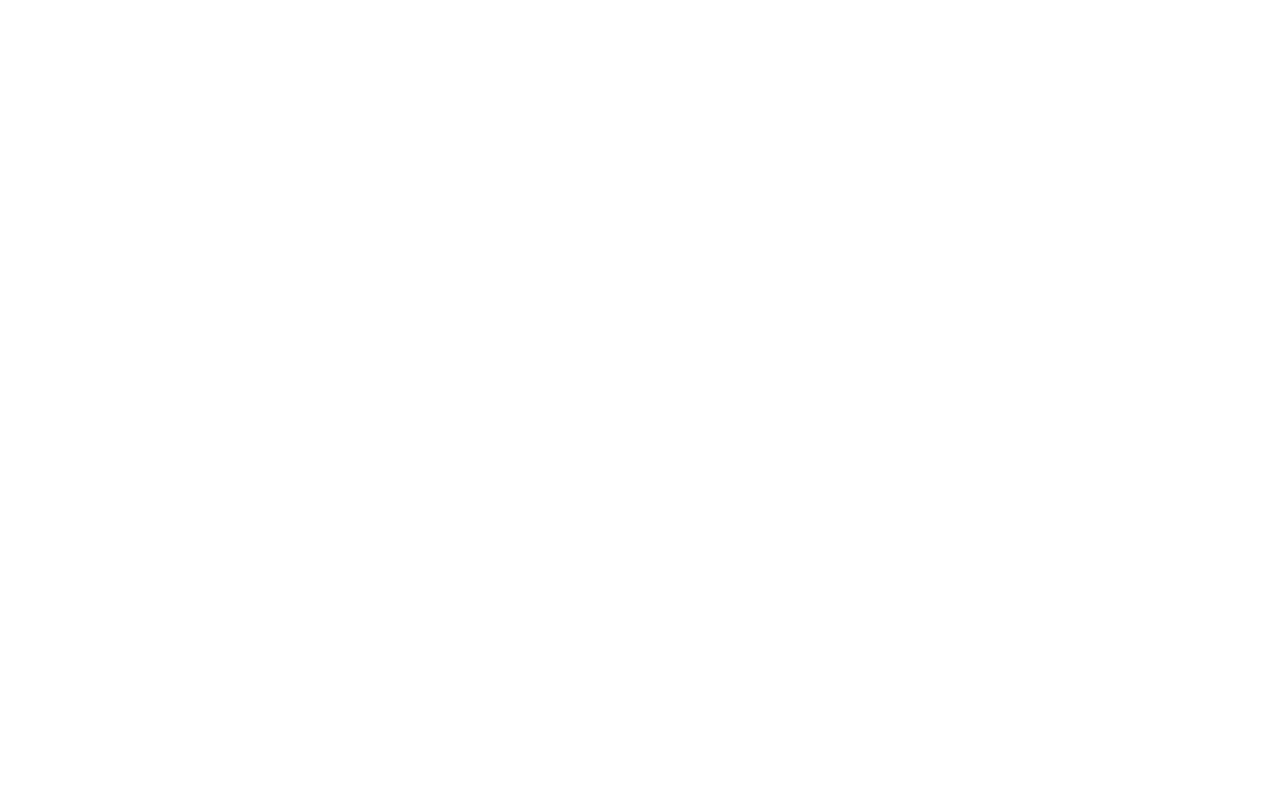
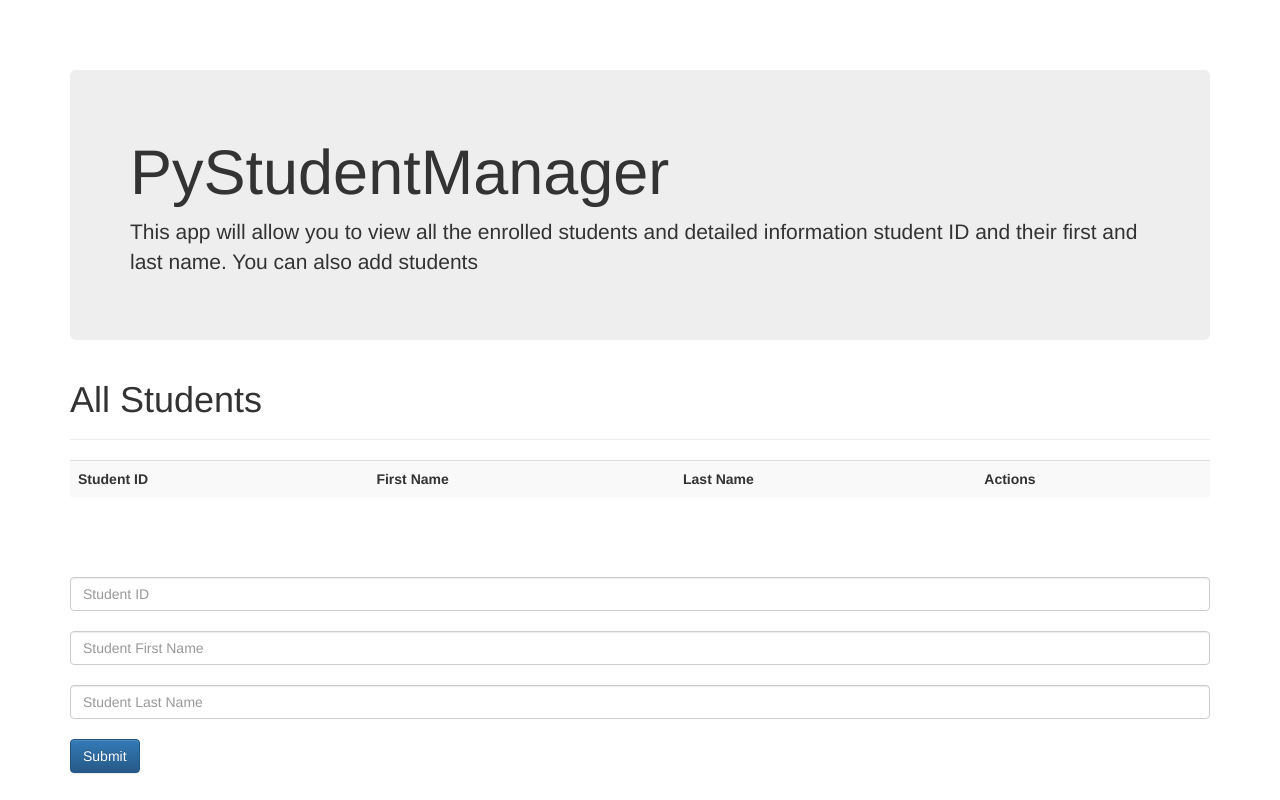
Before and after one commit to LiquidChickenQQ/Python_fundementals, a Flask app: page / in a window 1280 px wide. Before the commit the page is empty. Run offline with Flask 2, Linux system fonts and the light colour scheme; lists and menus that the app fills with data are empty; some libraries are stand-ins or nearby versions.

Commit message:
Forth Commit

```diff
--- a/templates/index.html
+++ b/templates/index.html
@@ -1,7 +1,96 @@
 <!DOCTYPE html>
 <html lang="en">
 <head>
-    <meta charset="tuf-8">
+    <meta charset="UTF-8">
+    <meta http-equiv="X-UA-Compatible" content=""IE="edge">
+    <meta name="viewport" content=""width="device-width, initial-scale=1">
+    <meta name="description" content="PyStudentManager app - Make Your Students Love You!">
+    <meta name="author" content="From Students to Students">
+    <title>Student Manager</title>
+    <link rel="stylesheet" href="https://maxcdn.bootstrapcdn.com/bootstrap/3.3.7/css/bootstrap.min.css" integrity="sha384-BVYiiSIFeK1dGmJRAkycuHAHRg32OmUcww7on3RYdg4Va+PmSTsz/K68vbdEjh4u" crossorigin="anonymous">
+    <link rel="stylesheet" href="https://maxcdn.bootstrapcdn.com/bootstrap/3.3.7/css/bootstrap-theme.min.css" integrity="sha384-rHyoN1iRsVXV4nD0JutlnGaslCJuC7uwjduW9SVrLvRYooPp2bWYgmgJQIXwl/Sp" crossorigin="anonymous">
 
+    <script src="https://oss.maxcdn.comhtml5shiv/3.7.3/html5shiv.min.js"></script>
+    <script src="https://oss.maxcdn.com/respond/1.4.2/respond.min.js"></script>
+    <style>
+    body {
+        padding-top: 70px
+    }
+    footer {
+        margin-top: 50px;
+        padding-top: 20px;
+        padding-bottom: 10px;
+        background-color: #f5f5f5;
+        }
+       .text-muted {
+        color: #777:
+        }
+
+    </style>
 </head>
+
+<body>
+
+<div class="container">
+
+    <div class="jumbotron">
+        <h1>PyStudentManager</h1>
+        <p>This app will allow you to view all the enrolled students and detailed information
+        student ID and their first and last name. You can also add students</p>
+
+    </div>
+    <div class="page-header">
+        <h1>All Students</h1>
+    </div>
+    <div class="row">
+        <div class="col-md-12">
+            <table class="table table-striped">
+                <thread>
+                    <tbody>
+                    <tr>
+                        <th>Student ID</th>
+                        <th>First Name</th>
+                        <th>Last Name</th>
+                        <th>Actions</th>
+                    </tr>
+                </thread>
+                    <tbody>
+                    {% for student in students %}
+                    <tr>
+                        <td>{{ student.students_id }}</td>
+                        <td>{{ student.name }}</td>
+                        <td>{{ student.last_name }}</td>
+                            <button class="btn btn-primary btn-sm">Edit</button>
+                            <button class="btn btn-danger btn-sm">Delete</button>
+                        </td>
+                    </tr>
+                    {% endfor %}
+                    </tbody>
+            </table>
+            <br>
+            <br>
+            <br>
+            <form>
+                 <div class="StudentForm">
+                     <input type="form" class="form-control" id="student_id" aria-describedby="emailHelp" placeholder="Student ID">
+                  </div>
+                <br>
+                 <div class="StudentForm">
+                     <input type="form" class="form-control" id="name" aria-describedby="emailHelp" placeholder="Student First Name">
+                  </div>
+                <br>
+                 <div class="StudentForm">
+                     <input type="form" class="form-control" id="last_name" aria-describedby="emailHelp" placeholder="Student Last Name">
+                  </div>
+                <br>
+                <button action="/" method="post" type="submit" class="btn btn-primary">Submit</button>
+            </form>
+        </div>
+    </div>
+</div>
+
+
+
+
+</body>
 </html>
```
